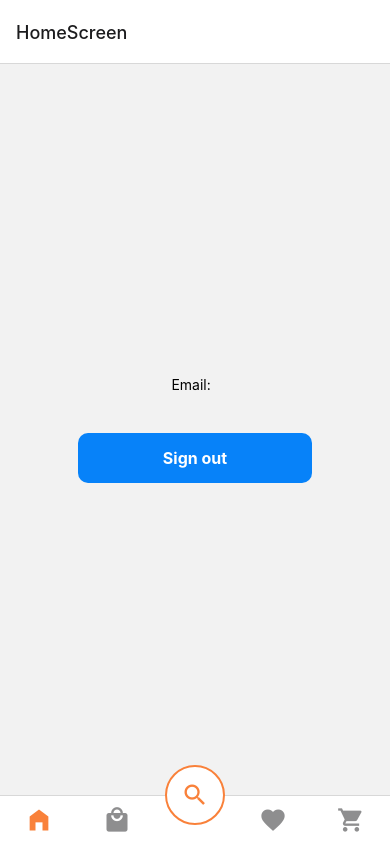
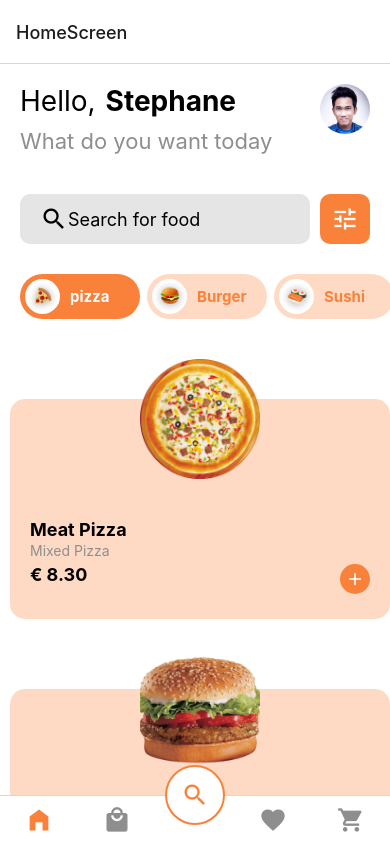
Before and after one commit to stephanekouam10/LebreakFood, a React Native app: screen /Home in a window 390 px wide. Built offline with nearby package versions, Linux system fonts and the light colour scheme.

Commit message:
HomeScreen and Details integration

```diff
--- a/screens/DetailsScreen.js
+++ b/screens/DetailsScreen.js
@@ -1,13 +1,88 @@
 import React from "react";
-import { Text } from 'react-native'
+import { Text, View, StyleSheet, ScrollView, Image } from 'react-native'
+import Icon from 'react-native-vector-icons/MaterialIcons';
 import { SafeAreaView } from "react-native";
+import COLORS from "../consts/colors";
+import { SecondaryButton } from "../components/Button";
 
-const DetailsScreen = ({navigation}) => {
+const DetailsScreen = ({navigation, route}) => {
+    const item = route.params;
+    console.log(item)
     return (
-        <SafeAreaView>
-            <Text>OnBoardScreen</Text>
+        <SafeAreaView style={{backgroundColor: COLORS.white}}>
+            <View style={styles.header}>
+                <Icon name="arrow-back-ios" size={28} onPress={navigation.goBack} />
+                <Text style={{fontSize: 20, fontWeight: 'bold'}}>Details</Text>
+            </View>
+            <ScrollView showsVerticalScrollIndicator={false}>
+                <View
+                  style={{
+                    justifyContent: 'center',
+                    alignItems: 'center',
+                    height: 280,
+                  }}>
+                    <Image source={item.image} style={{height: 220, width: 220}} />
+                </View>
+                <View style={styles.details}>
+                    <View
+                      style={{
+                        flexDirection: 'row',
+                        justifyContent: 'space-between',
+                        alignItems: 'center'}}>
+                            <Text
+                                style={{fontSize: 25, fontWeight: 'bold', color: COLORS.white}}>
+                                {item.name}
+                            </Text>
+                            <View style={styles.iconContainer}>
+                                <Icon name='favorite-border' color={COLORS.primary} size={25} />
+                            </View>
+
+                    </View>
+                    <Text style={styles.detailsText}>
+                        Sit magna cillum veniam tempor labore sit enim amet velit Lorem.
+                        Dolor ad reprehenderit commodo esse ipsum irure voluptate cupidatat
+                        eiusmod aliquip Lorem pariatur amet. Velit et ea anim sint consequat ipsum.
+                        Voluptate duis sunt nisi eu excepteur et nostrud ut dolor culpa et. Occaecat
+                    </Text>
+                    <View style={{marginTop: 40, marginBottom: 40}}>
+                        <SecondaryButton title={"Add to cart"}/>
+                    </View>
+
+
+                </View>
+            </ScrollView>
         </SafeAreaView>
     )
 }
 
+const styles = StyleSheet.create({
+    header: {
+        paddingVertical: 20,
+        flexDirection: 'row',
+        paddingHorizontal: 20
+    },
+    details: {
+        paddingHorizontal: 20,
+        paddingTop: 40,
+        paddingBottom: 60,
+        backgroundColor: COLORS.primary,
+        borderTopLeftRadius: 30,
+        borderTopRightRadius: 30
+    },
+    iconContainer: {
+        backgroundColor: COLORS.white,
+        height: 50,
+        width: 50,
+        justifyContent: 'center',
+        alignItems: 'center',
+        borderRadius: 30
+    },
+    detailsText: {
+        marginTop: 10,
+        lineHeight: 22,
+        fontSize: 16,
+        color: COLORS.white,
+    }
+});
+
 export default DetailsScreen;
--- a/screens/HomeScreen.js
+++ b/screens/HomeScreen.js
@@ -1,7 +1,13 @@
-import { StyleSheet, Text, TouchableOpacity, View } from 'react-native'
-import React from 'react'
-import { auth } from '../firebase'
-import { useNavigation } from '@react-navigation/native'
+import { StyleSheet, Text, TouchableOpacity, View, SafeAreaView, Image, TextInput, ScrollView, FlatList, Dimensions, TouchableHighlight } from 'react-native'
+import React from 'react';
+import { auth } from '../firebase';
+import Icon from 'react-native-vector-icons/MaterialIcons';
+import { useNavigation } from '@react-navigation/native';
+import COLORS from '../consts/colors';
+import categories from '../consts/categories';
+import foods from '../consts/foods';
+const {width} = Dimensions.get("screen");
+const cardWidth = width/2 - 20;
 
 const HomeScreen = () => {
 
@@ -17,8 +23,122 @@ const HomeScreen = () => {
     }
 
 
+    const [selectedCategoryIndex,  setSelectedCategoryIndex] = React.useState(0);
+    const ListCategories = () => {
+        return (
+            <ScrollView
+              horizontal
+              showsHorizontalScrollIndicator={false}
+              contentContainerStyle={styles.categoriesListContainer}>
+                {categories.map((category, index) => (
+                    <TouchableOpacity key={index} activeOpacity={0.8} onPress={()=>setSelectedCategoryIndex(index)}>
+                        <View style={{
+                            backgroundColor:selectedCategoryIndex == index
+                            ? COLORS.primary
+                            : COLORS.secondary,
+                            ...styles.categoryBtn}}>
+                                <View style={styles.categoryBtnImgCon}>
+                                    <Image
+                                      source={category.image}
+                                      style={{height: 35, width: 35, resizeMode: 'cover'}}
+                                    />
+                                </View>
+                                <Text style={{
+                                    fontSize: 15,
+                                    fontWeight: 'bold',
+                                    marginLeft: 10,
+                                    color: selectedCategoryIndex == index ? COLORS.white : COLORS.primary}}>
+                                        {category.name}
+                                </Text>
+                            </View>
+                    </TouchableOpacity>
+
+                ))}
+            </ScrollView>
+        );
+    };
+
+    const Card = ({food}) => {
+        return (
+            <TouchableHighlight
+            underlayColor={COLORS.white}
+            activeOpacity={0.9}
+            onPress={()=>navigation.navigate('DetailsScreen', food)}>
+                <View style={styles.Card}>
+                    <View style={{alignItems: 'center',  top: -40}}>
+                        <Image source={food.image} style={{height: 120, width: 120}}/>
+                    </View>
+                    <View style={{marginHorizontal: 20}}>
+                        <Text style={{fontSize: 18, fontWeight: 'bold'}}>{food.name}</Text>
+                        <Text style={{fontSize: 14, color: COLORS.grey, marginTop: 2}}>{food.ingredients}</Text>
+                    </View>
+                    <View
+                    style={{marginTop: 5, marginHorizontal: 20,
+                    flexDirection:'row', justifyContent: "space-between"}}>
+                        <Text style={{fontSize: 18, fontWeight: 'bold'}}>€ {food.price}</Text>
+                        <View style={styles.addToCardBtn}>
+                            <Icon name="add" size={20} color={COLORS.white} />
+                        </View>
+                    </View>
+                </View>
+            </TouchableHighlight>
+        );
+    };
+
+
+
     return (
-    <View style={styles.container}>
+        <SafeAreaView style={{flex: 1, backgroundColor: COLORS.white}}>
+            <View style={styles.header}>
+                <View>
+                    <View style={{flexDirection: 'row'}}>
+                        <Text style={{fontSize: 28}}>Hello,</Text>
+                        <Text style={{fontSize: 28, fontWeight: 'bold', marginLeft: 10}}>Stephane</Text>
+                    </View>
+                    <Text style={{marginTop: 10, fontSize: 22, color: COLORS.grey}}>
+                        What do you want today
+                    </Text>
+                </View>
+                <Image source={require('../assets/person.png')} style={{height: 50, width: 50, borderRadius: 25}} />
+            </View>
+            <View
+                style={{
+                    marginTop: 40,
+                    flexDirection: 'row',
+                    paddingHorizontal: 20
+                }}>
+                    <View style={styles.inputcontainer}>
+                        <Icon name="search" size={28} />
+                        <TextInput
+                          style={{flex: 1, fontSize: 18}}
+                          placeholder= "Search for food"
+                        />
+                    </View>
+                    <View style={styles.sortBtn}>
+                        <Icon name="tune" size={28} color={COLORS.white} />
+                    </View>
+            </View>
+            <View>
+                <ListCategories />
+            </View>
+            <FlatList
+              showsVerticalScrollIndicator={false}
+              numColumns={2}
+              data={foods}
+              renderItem={({item}) => <Card food={item} />}
+            />
+        </SafeAreaView>
+
+
+
+
+
+    )
+
+
+
+
+    {/* <View style={styles.container}>
       <Text>Email: {auth.currentUser?.email} </Text>
       <TouchableOpacity
         onPress={handleSignOut}
@@ -26,8 +146,8 @@ const HomeScreen = () => {
       >
         <Text style={styles.buttonText}>Sign out</Text>
       </TouchableOpacity>
-    </View>
-  )
+    </View> */}
+
 }
 
 export default HomeScreen
@@ -38,6 +158,71 @@ const styles = StyleSheet.create({
         justifyContent: 'center',
         alignItems: 'center'
     },
+    header: {
+        marginTop: 20,
+        flexDirection: 'row',
+        justifyContent: 'space-between',
+        paddingHorizontal: 20,
+    },
+    inputcontainer: {
+        flex: 1,
+        height: 50,
+        borderRadius: 10,
+        flexDirection: 'row',
+        backgroundColor: COLORS.light,
+        alignItems: 'center',
+        paddingHorizontal: 20,
+    },
+    sortBtn: {
+        width: 50,
+        height: 50,
+        marginLeft: 10,
+        backgroundColor: COLORS.primary,
+        borderRadius: 10,
+        justifyContent: 'center',
+        alignItems: 'center',
+    },
+    categoriesListContainer: {
+        paddingVertical: 30,
+        alignItems: 'center',
+        paddingHorizontal: 20
+    },
+    categoryBtn: {
+        height: 45,
+        width: 120,
+        marginRight: 7,
+        borderRadius: 30,
+        alignItems: 'center',
+        paddingHorizontal: 5,
+        flexDirection: 'row'
+    },
+    categoryBtnImgCon: {
+        height: 35,
+        width: 35,
+        backgroundColor: COLORS.white,
+        borderRadius: 30,
+        justifyContent: 'center',
+        alignItems: 'center'
+    },
+    Card: {
+        height: 220,
+        width: cardWidth,
+        marginHorizontal: 10,
+        marginBottom: 20,
+        marginTop: 50,
+        borderRadius: 15,
+        elevation: 13,
+        backgroundColor: COLORS.secondary
+    },
+    addToCardBtn: {
+        height: 30,
+        width: 30,
+        borderRadius: 20,
+        backgroundColor: COLORS.primary,
+        justifyContent:'center',
+        alignItems: 'center',
+    },
+
     button: {
         backgroundColor: '#0782F9',
         width: '60%',
```
